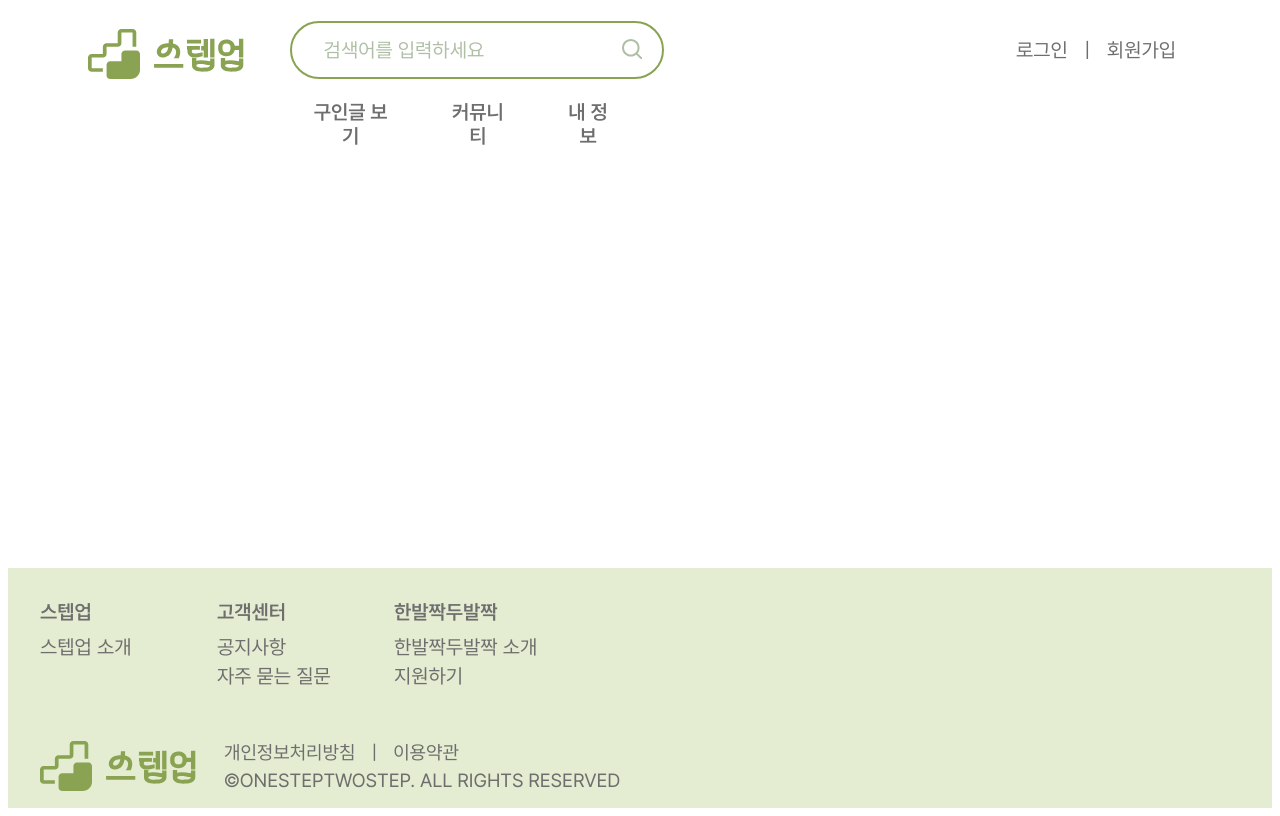
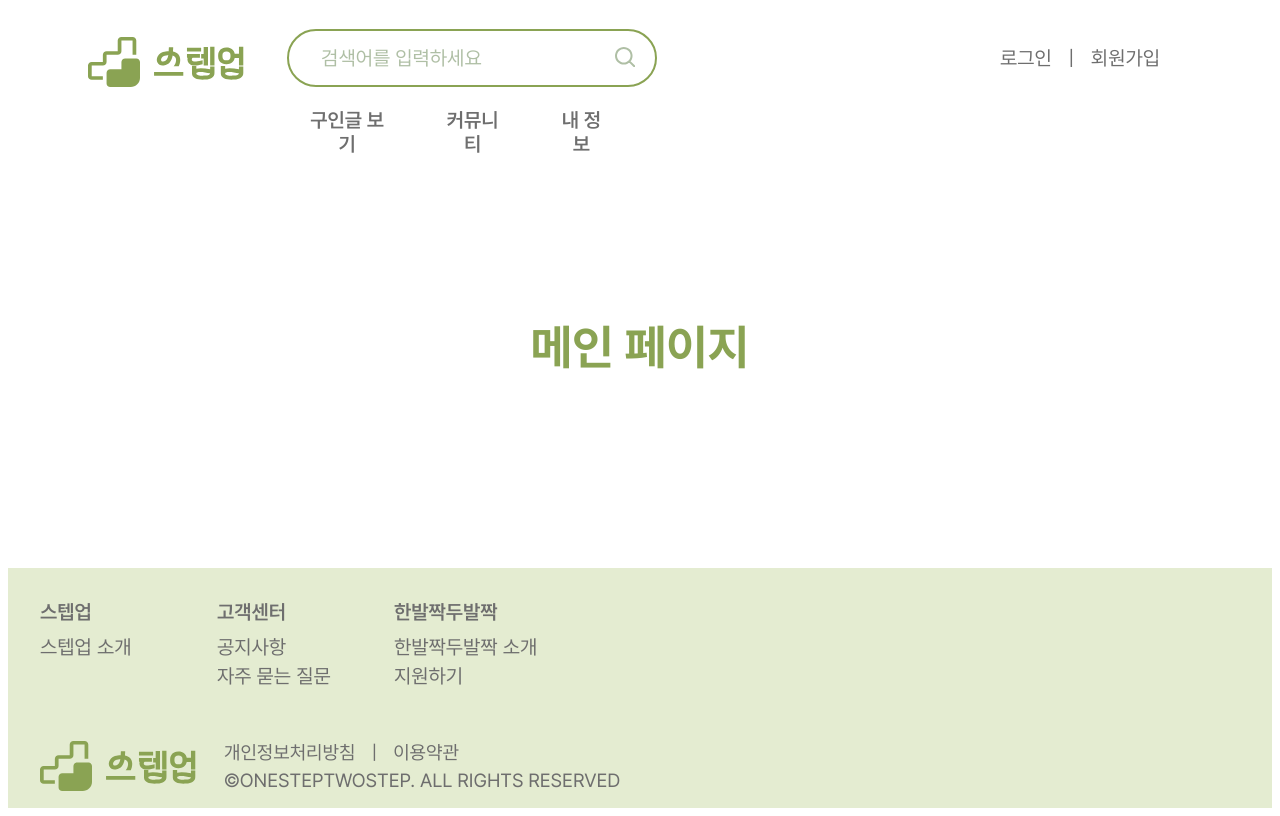
Before and after one commit to ICT-project-stepup/stepup-web, a React (Create React App) app: page / in a window 1280 px wide. Shown: the top 816 px of the page. Built offline with nearby package versions, Linux system fonts and the light colour scheme.

Commit message:
Feat: 메인페이지 라우팅

```diff
--- a/src/App.js
+++ b/src/App.js
@@ -1,13 +1,17 @@
 import { styled } from "styled-components";
-import { Route, Routes } from "react-router-dom";
+import { Routes, Route } from "react-router-dom";
 import Header from "./components/header/Header";
 import Main from "./pages/Main";
 import Footer from "./components/footer/Footer";
+
 
 export default function App() {
   return (
     <AppContainer>
       <Header />
+      <Routes>
+        <Route path="/" element={<Main />} />
+      </Routes>
       <Footer />
     </AppContainer>
   );
--- a/src/components/header/Header.js
+++ b/src/components/header/Header.js
@@ -40,7 +40,8 @@ const HeaderContainer = styled.div`
     height: 9.375rem;
     display: flex;
     justify-content: center;
-    position: fixed;
+    position: -webkit-sticky; /* For Safari */
+    position: sticky;
     top: 0;
     background-color: white;
     z-index: 1000;
--- a/src/index.js
+++ b/src/index.js
@@ -1,5 +1,6 @@
 import React from 'react';
 import ReactDOM from 'react-dom/client';
+import { BrowserRouter } from 'react-router-dom';
 import App from './App';
 import GlobalFonts from './fonts/font';
 
@@ -8,6 +9,8 @@ const root = ReactDOM.createRoot(document.getElementById('root'));
 root.render(
   <React.StrictMode>
     <GlobalFonts />
-    <App />
+    <BrowserRouter>
+      <App />
+    </BrowserRouter>
   </React.StrictMode>
 );
--- a/src/pages/Main.js
+++ b/src/pages/Main.js
@@ -0,0 +1,22 @@
+import { styled } from "styled-components";
+
+
+export default function Main() {
+    return(
+        <Test>
+            <span>메인 페이지</span>
+        </Test>
+    )
+}
+
+const Test = styled.div`
+    width: 100%;
+    height: 100%;
+    display: flex;
+    justify-content: center;
+    margin-top: 10rem;
+
+    font-family: "Pretendard-Bold";
+    font-size: 3rem;
+    color: #8AA353;
+`;
```
